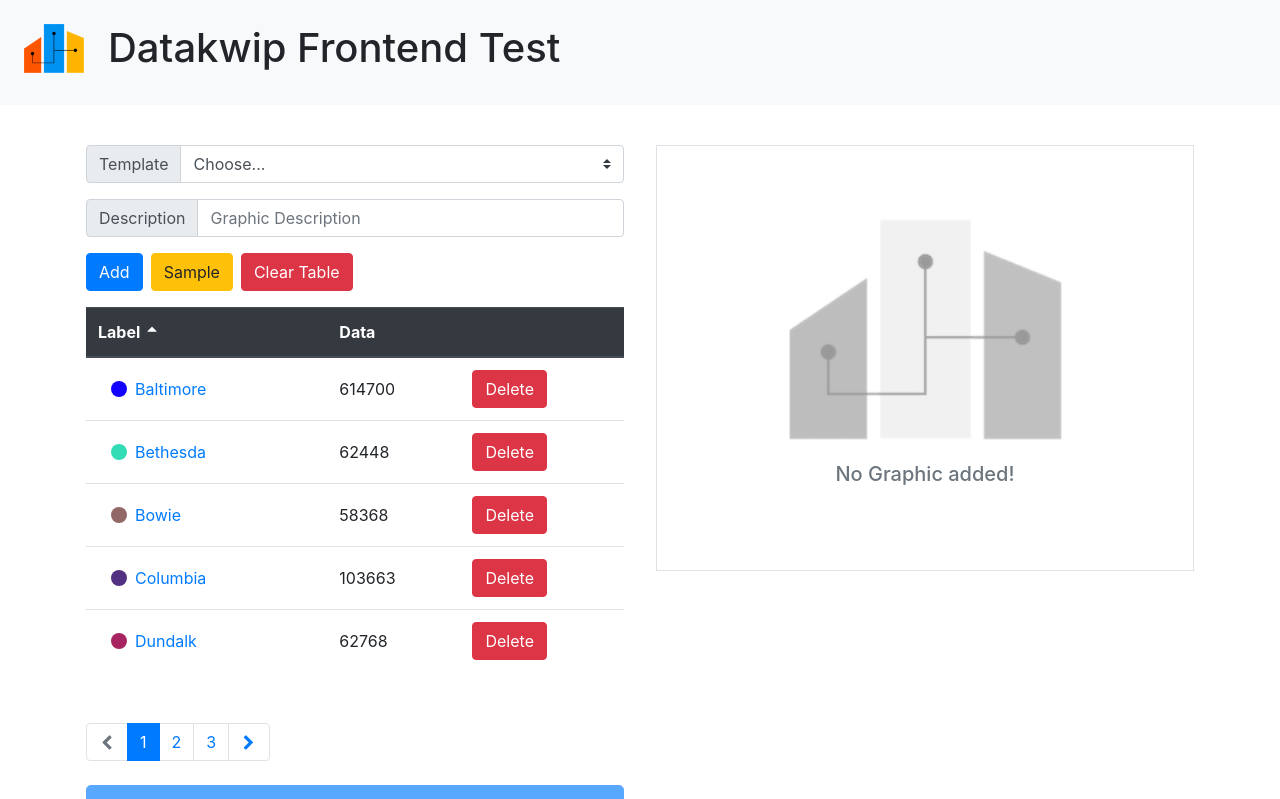
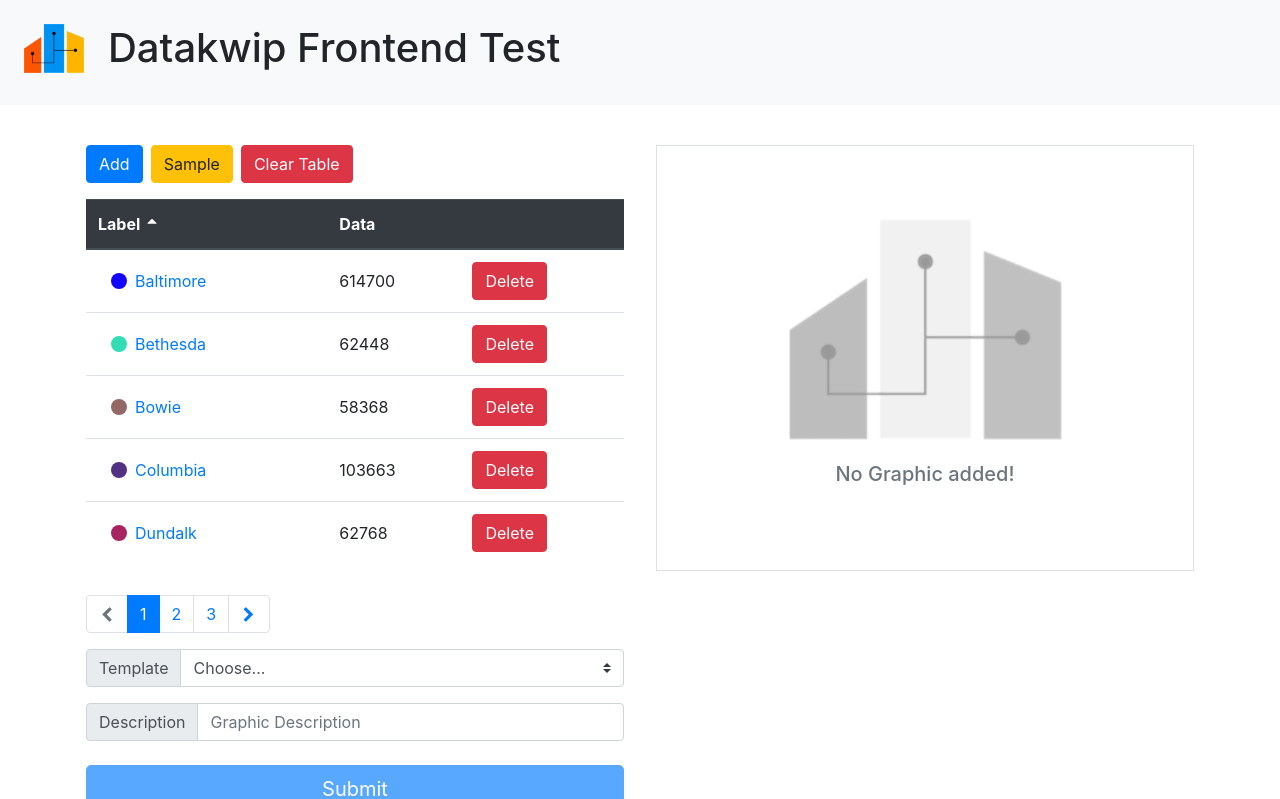
Before and after one commit to kokou2kpadenou/datakwiptest, a React (Create React App) app: page / in a window 1280 px wide. Shown: the top 799 px of the page. Built offline with nearby package versions, Linux system fonts and the light colour scheme.

Commit message:
bring template and graphic descripton after data table

```diff
--- a/src/components/main/settings/data/buttons.jsx
+++ b/src/components/main/settings/data/buttons.jsx
@@ -1,7 +1,7 @@
 import React from "react";
 
 const Buttons = ({ setElement, dispatch, numberElement }) => (
-  <div className="mt-3">
+  <div>
     <button
       type="button"
       className="btn btn-primary mr-2 mb-3"
--- a/src/components/main/settings/data/data.jsx
+++ b/src/components/main/settings/data/data.jsx
@@ -69,7 +69,7 @@ const Data = ({ state, dispatch }) => {
         numberElement={state.elements.length}
       />
 
-      <div style={{ minHeight: "400px" }}>
+      <div style={{ minHeight: "380px" }}>
         <DataTable
           datas={elements}
           sortColumn={state.sortColumn}
--- a/src/components/main/settings/index.jsx
+++ b/src/components/main/settings/index.jsx
@@ -7,6 +7,9 @@ import SubmitButton from "./submitButton";
 const Setting = ({ state, dispatch }) => {
   return (
     <>
+      {/* Data Table */}
+      <Data state={state} dispatch={dispatch} />
+
       {/* Template Select */}
       <Select
         templates={state.templates}
@@ -17,9 +20,6 @@ const Setting = ({ state, dispatch }) => {
       {/* Description Input */}
       <DescInput description={state.description} dispatch={dispatch} />
 
-      {/* Data Table */}
-      <Data state={state} dispatch={dispatch} />
-
       {/* butttons submit */}
       <SubmitButton dispatch={dispatch} state={state} />
     </>
```
